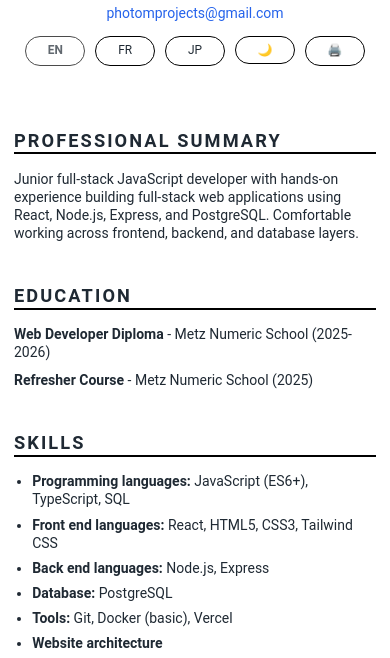
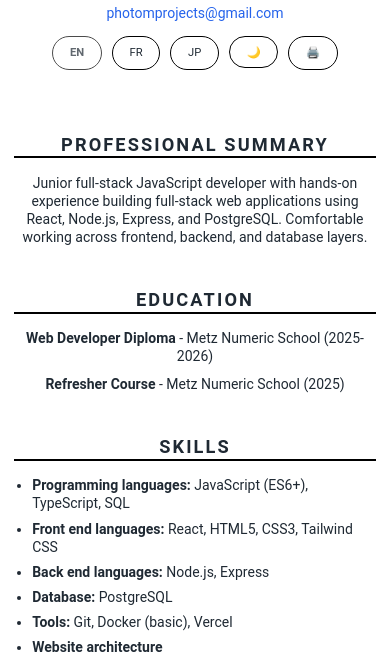
Before and after one commit to PhotomProjects/cv-international, a plain HTML site: page lang/en/index.html in a window 390 px wide. Shown: the part 109-767 px from the top of the page. Drawn offline with Linux system fonts and the light colour scheme.

Commit message:
responsive done, mobile ready

```diff
--- a/css/style.css
+++ b/css/style.css
@@ -168,18 +168,33 @@ strong {
 
     body h1 {
         font-size: 2rem;
+        text-align: center;
     }
 
     body h2 {
         font-size: 1.3rem;
+        text-align: center;
     }
 
     body h3 {
         font-size: 1.1rem;
+        text-align: center;
     }
 
     body p {
         font-size: 1rem;
+        text-align: center;
+    }
+
+    .btn {
+        min-width: auto;
+        padding: 0.6rem 1.2rem;
+        font-size: 0.8rem;
+    }
+
+    .language-switcher ul {         /* avoid the header to break on very small resolution */
+        flex-wrap: wrap;
+        justify-content: center;
     }
 }
 
```
